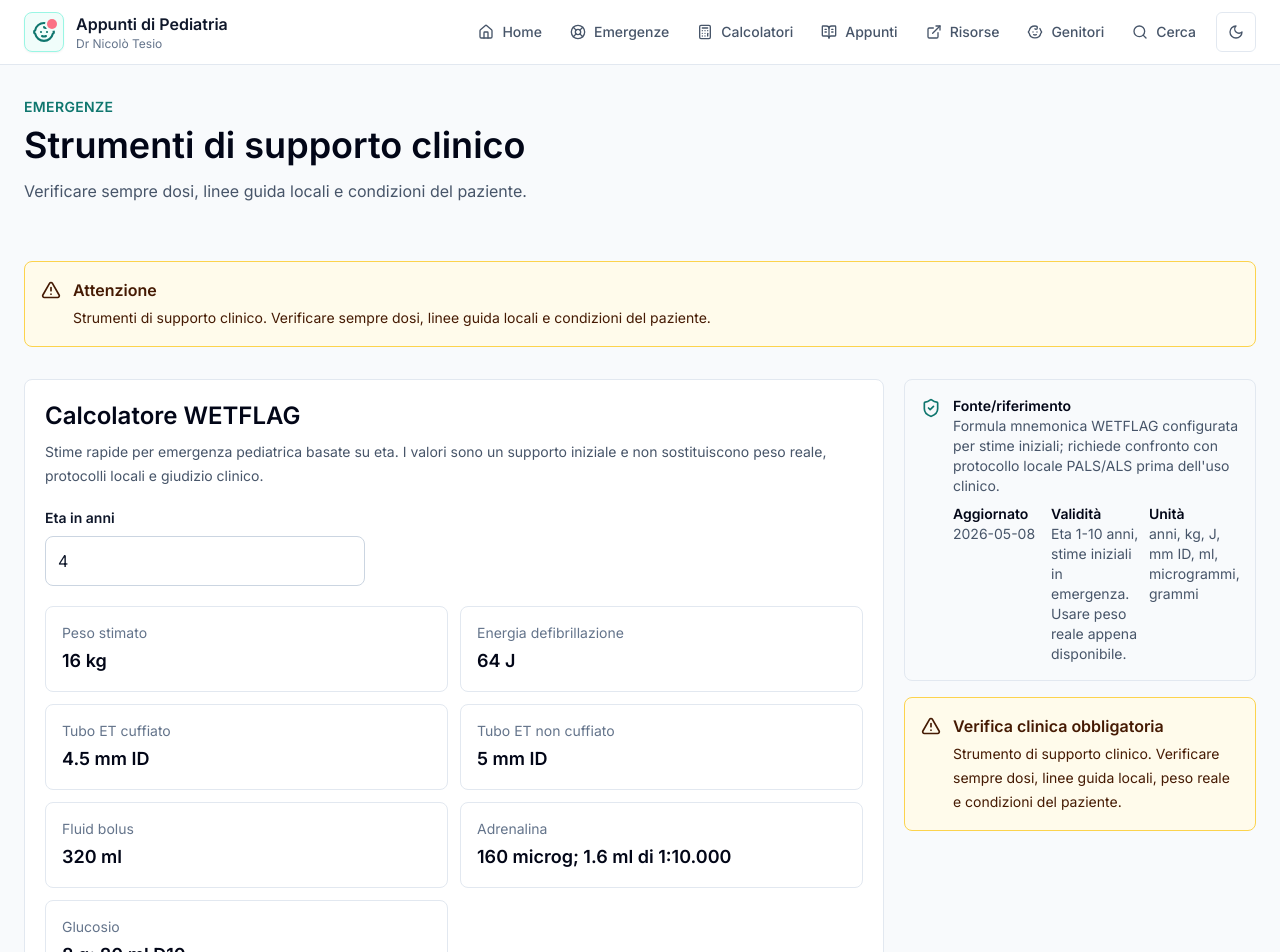
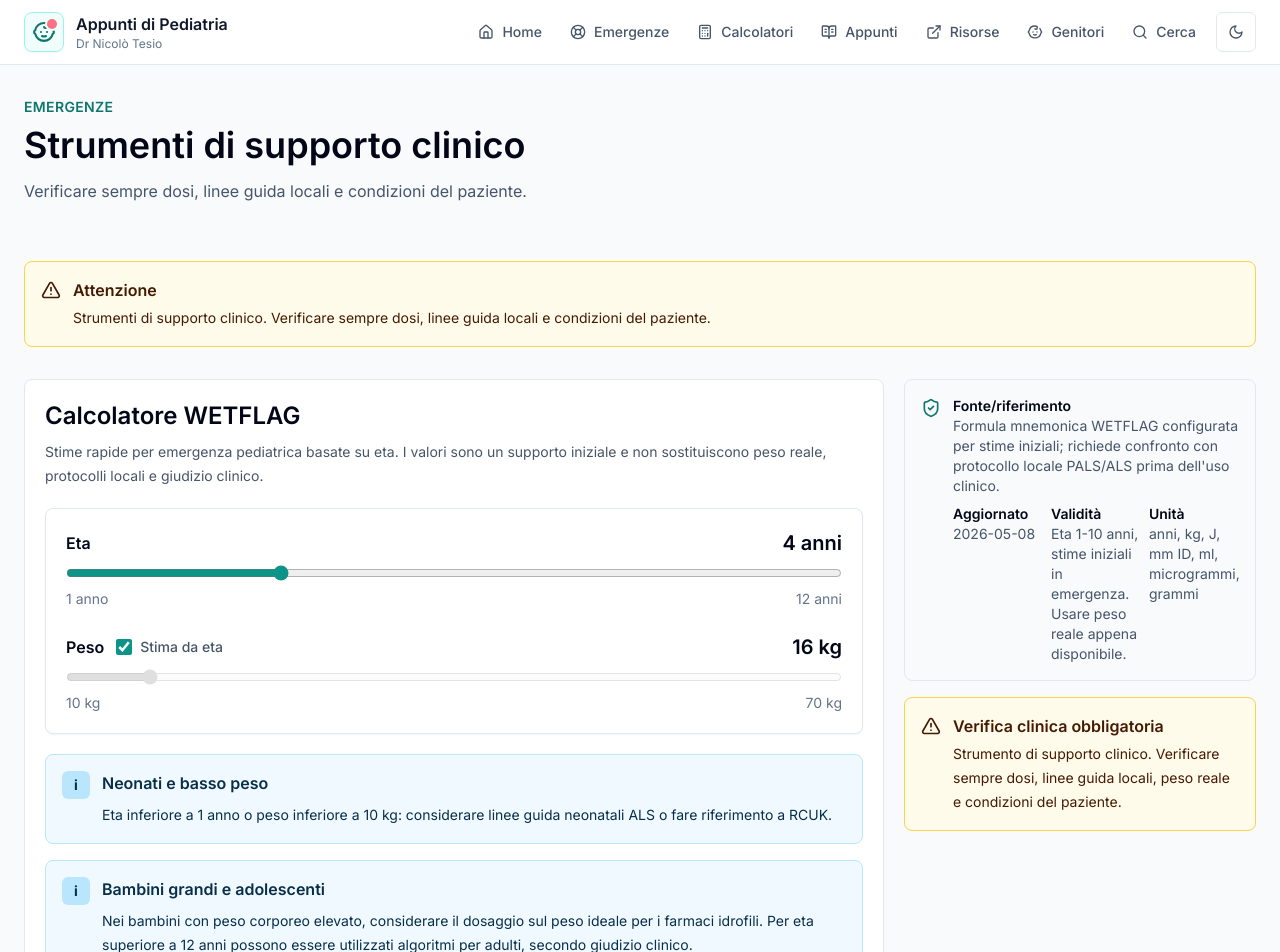
Before and after one commit to nicolotesio/app-pediatria, a Next.js app: page /emergenze in a window 1280 px wide. Shown: the top 952 px of the page. Built offline with nearby package versions, Linux system fonts and the light colour scheme.

Commit message:
Add reusable age weight selector

```diff
--- /dev/null
+++ b/components/calculators/AgeWeightSelector.tsx
@@ -0,0 +1,119 @@
+"use client";
+
+export type AgeWeightValue = {
+  ageYears: number;
+  weightKg: number;
+  estimateWeightFromAge: boolean;
+};
+
+type AgeWeightSelectorProps = {
+  value: AgeWeightValue;
+  onChange: (value: AgeWeightValue) => void;
+  ageMin?: number;
+  ageMax?: number;
+  weightMin?: number;
+  weightMax?: number;
+};
+
+export function estimatePediatricWeightKg(ageYears: number) {
+  return Math.round((ageYears + 4) * 2);
+}
+
+export function AgeWeightSelector({ value, onChange, ageMin = 1, ageMax = 12, weightMin = 10, weightMax = 70 }: AgeWeightSelectorProps) {
+  const updateAge = (nextAge: number) => {
+    const ageYears = clamp(nextAge, ageMin, ageMax);
+    onChange({
+      ...value,
+      ageYears,
+      weightKg: value.estimateWeightFromAge ? estimatePediatricWeightKg(ageYears) : value.weightKg
+    });
+  };
+
+  const updateWeight = (nextWeight: number) => {
+    onChange({
+      ...value,
+      weightKg: clamp(nextWeight, weightMin, weightMax),
+      estimateWeightFromAge: false
+    });
+  };
+
+  const updateEstimate = (estimateWeightFromAge: boolean) => {
+    onChange({
+      ...value,
+      estimateWeightFromAge,
+      weightKg: estimateWeightFromAge ? estimatePediatricWeightKg(value.ageYears) : value.weightKg
+    });
+  };
+
+  return (
+    <section className="rounded-lg border border-slate-200 bg-white p-5 shadow-sm dark:border-slate-800 dark:bg-slate-950">
+      <div className="grid gap-6">
+        <div className="grid gap-3">
+          <div className="flex items-center justify-between gap-4">
+            <label htmlFor="age-years" className="text-base font-semibold text-slate-950 dark:text-white">
+              Eta
+            </label>
+            <output className="text-xl font-semibold text-slate-950 dark:text-white">{formatYears(value.ageYears)}</output>
+          </div>
+          <input
+            id="age-years"
+            type="range"
+            min={ageMin}
+            max={ageMax}
+            step={1}
+            value={value.ageYears}
+            onChange={(event) => updateAge(Number(event.target.value))}
+            className="h-2 w-full accent-teal-600"
+          />
+          <div className="flex justify-between text-sm text-slate-500 dark:text-slate-400">
+            <span>{formatYears(ageMin)}</span>
+            <span>{formatYears(ageMax)}</span>
+          </div>
+        </div>
+
+        <div className="grid gap-3">
+          <div className="flex flex-wrap items-center justify-between gap-4">
+            <div className="flex items-center gap-3">
+              <label htmlFor="weight-kg" className="text-base font-semibold text-slate-950 dark:text-white">
+                Peso
+              </label>
+              <label className="flex items-center gap-2 text-sm font-medium text-slate-600 dark:text-slate-300">
+                <input
+                  type="checkbox"
+                  checked={value.estimateWeightFromAge}
+                  onChange={(event) => updateEstimate(event.target.checked)}
+                  className="size-4 rounded border-slate-300 accent-teal-600"
+                />
+                Stima da eta
+              </label>
+            </div>
+            <output className="text-xl font-semibold text-slate-950 dark:text-white">{value.weightKg} kg</output>
+          </div>
+          <input
+            id="weight-kg"
+            type="range"
+            min={weightMin}
+            max={weightMax}
+            step={1}
+            value={value.weightKg}
+            disabled={value.estimateWeightFromAge}
+            onChange={(event) => updateWeight(Number(event.target.value))}
+            className="h-2 w-full accent-teal-600 disabled:cursor-not-allowed disabled:opacity-60"
+          />
+          <div className="flex justify-between text-sm text-slate-500 dark:text-slate-400">
+            <span>{weightMin} kg</span>
+            <span>{weightMax} kg</span>
+          </div>
+        </div>
+      </div>
+    </section>
+  );
+}
+
+function clamp(value: number, min: number, max: number) {
+  return Math.min(Math.max(value, min), max);
+}
+
+function formatYears(value: number) {
+  return value === 1 ? "1 anno" : `${value} anni`;
+}
--- a/components/calculators/WetflagCalculator.tsx
+++ b/components/calculators/WetflagCalculator.tsx
@@ -3,20 +3,23 @@
 import { useMemo, useState } from "react";
 import { calculateWetflag, wetflagMetadata } from "@/lib/calculators/wetflag";
 import { CalculatorLayout } from "@/components/CalculatorLayout";
+import { AgeWeightSelector, estimatePediatricWeightKg, type AgeWeightValue } from "@/components/calculators/AgeWeightSelector";
 import { WarningBox } from "@/components/ui/WarningBox";
 
 export function WetflagCalculator() {
-  const [age, setAge] = useState("4");
+  const [selectorValue, setSelectorValue] = useState<AgeWeightValue>({
+    ageYears: 4,
+    weightKg: estimatePediatricWeightKg(4),
+    estimateWeightFromAge: true
+  });
 
   const result = useMemo(() => {
-    const parsed = Number(age.replace(",", "."));
-    if (age.trim() === "" || Number.isNaN(parsed)) return null;
     try {
-      return calculateWetflag(parsed);
+      return calculateWetflag(selectorValue.ageYears, selectorValue.weightKg);
     } catch {
       return null;
     }
-  }, [age]);
+  }, [selectorValue]);
 
   return (
     <CalculatorLayout
@@ -28,20 +31,20 @@ export function WetflagCalculator() {
       units={wetflagMetadata.units}
     >
       <div className="grid gap-5">
-        <label className="grid gap-2">
-          <span className="text-sm font-semibold text-slate-900 dark:text-white">Eta in anni</span>
-          <input
-            inputMode="decimal"
-            value={age}
-            onChange={(event) => setAge(event.target.value)}
-            className="max-w-xs rounded-lg border border-slate-300 bg-white px-3 py-3 text-base outline-none ring-teal-600 focus:ring-2 dark:border-slate-700 dark:bg-slate-950"
-          />
-        </label>
+        <AgeWeightSelector value={selectorValue} onChange={setSelectorValue} />
 
         {!result ? (
-          <WarningBox>Inserire un numero valido per visualizzare i risultati.</WarningBox>
+          <WarningBox>Selezionare eta e peso validi per visualizzare i risultati.</WarningBox>
         ) : (
           <div className="grid gap-4">
+            <ClinicalNotice
+              title="Neonati e basso peso"
+              text="Eta inferiore a 1 anno o peso inferiore a 10 kg: considerare linee guida neonatali ALS o fare riferimento a RCUK."
+            />
+            <ClinicalNotice
+              title="Bambini grandi e adolescenti"
+              text="Nei bambini con peso corporeo elevato, considerare il dosaggio sul peso ideale per i farmaci idrofili. Per eta superiore a 12 anni possono essere utilizzati algoritmi per adulti, secondo giudizio clinico."
+            />
             {result.warnings.map((warning) => (
               <WarningBox key={warning}>{warning}</WarningBox>
             ))}
@@ -54,6 +57,12 @@ export function WetflagCalculator() {
               <ResultItem label="Adrenalina" value={`${result.adrenaline.micrograms} microg; ${result.adrenaline.mlOfOneInTenThousand} ml di 1:10.000`} />
               <ResultItem label="Glucosio" value={`${result.glucose.grams} g; ${result.glucose.d10Ml} ml D10`} />
             </dl>
+            <div className="rounded-lg border border-slate-200 bg-white p-4 dark:border-slate-800 dark:bg-slate-950">
+              <h3 className="text-sm font-medium text-slate-500 dark:text-slate-400">Riepilogo</h3>
+              <p className="mt-3 text-xl font-semibold text-slate-950 dark:text-white">
+                Eta: {result.ageYears} anni | Peso: {result.estimatedWeightKg} kg
+              </p>
+            </div>
             <div className="rounded-lg bg-slate-50 p-4 dark:bg-slate-950">
               <h3 className="font-semibold text-slate-950 dark:text-white">Note di sicurezza</h3>
               <ul className="mt-2 list-disc space-y-1 pl-5 text-sm leading-6 text-slate-600 dark:text-slate-300">
@@ -69,6 +78,20 @@ export function WetflagCalculator() {
   );
 }
 
+function ClinicalNotice({ title, text }: { title: string; text: string }) {
+  return (
+    <div className="rounded-lg border border-sky-200 bg-sky-50 p-4 text-sky-950 dark:border-sky-900 dark:bg-sky-950/40 dark:text-sky-100">
+      <div className="flex items-start gap-3">
+        <span className="grid size-7 shrink-0 place-items-center rounded-md bg-sky-200 text-sm font-bold text-sky-950 dark:bg-sky-900 dark:text-sky-100">i</span>
+        <div>
+          <h3 className="font-semibold">{title}</h3>
+          <p className="mt-2 text-sm leading-6">{text}</p>
+        </div>
+      </div>
+    </div>
+  );
+}
+
 function ResultItem({ label, value }: { label: string; value: string }) {
   return (
     <div className="rounded-lg border border-slate-200 bg-white p-4 dark:border-slate-800 dark:bg-slate-950">
--- a/lib/calculators/wetflag.ts
+++ b/lib/calculators/wetflag.ts
@@ -31,9 +31,13 @@ export const wetflagMetadata = {
 const MIN_AGE = 1;
 const MAX_AGE = 10;
 
-export function calculateWetflag(ageYears: number): WetflagResult {
+export function calculateWetflag(ageYears: number, weightKg = estimateWeightForAge(ageYears)): WetflagResult {
   if (!Number.isFinite(ageYears)) {
     throw new Error("Eta non valida");
+  }
+
+  if (!Number.isFinite(weightKg) || weightKg <= 0) {
+    throw new Error("Peso non valido");
   }
 
   const warnings: string[] = [];
@@ -45,7 +49,7 @@ export function calculateWetflag(ageYears: number): WetflagResult {
     throw new Error("Eta non puo essere negativa");
   }
 
-  const estimatedWeightKg = round1((ageYears + 4) * 2);
+  const estimatedWeightKg = round1(weightKg);
   const defibrillationEnergyJ = round1(4 * estimatedWeightKg);
   const uncuffedTube = round1(ageYears / 4 + 4);
   const cuffedTube = round1(ageYears / 4 + 3.5);
@@ -81,6 +85,10 @@ export function calculateWetflag(ageYears: number): WetflagResult {
   };
 }
 
+export function estimateWeightForAge(ageYears: number) {
+  return round1((ageYears + 4) * 2);
+}
+
 function round1(value: number) {
   return Math.round(value * 10) / 10;
 }
```
Also changed, not shown: 1 other file (tests, documents, lock files or other folders).
